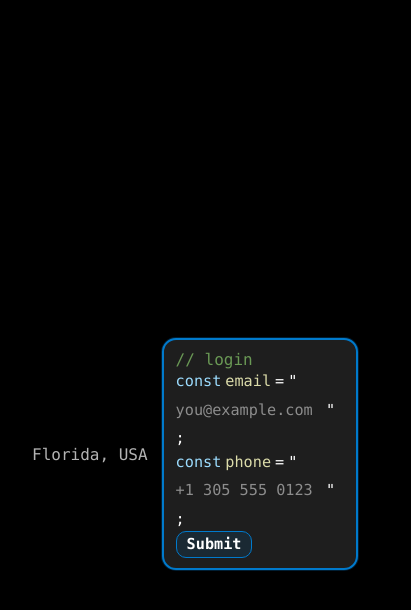
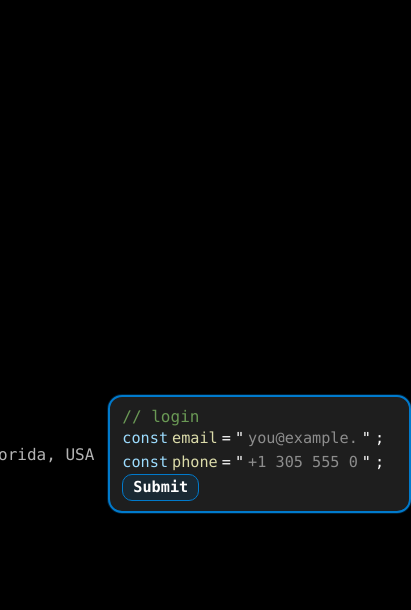
Before and after one commit to gibranparis/lameboy, a Next.js app: page / in a window 390 px wide. Both pictures are taken after a click on the button "Florida, USA". Shown: the top 610 px of the page, 411 px wide, since content can reach past the window. Built offline with nearby package versions, Linux system fonts and the light colour scheme.

Commit message:
fix(ui): unify card padding, disable wrap for login lines, clamp input widths for mobile; add caret to login so it matches banned card

```diff
--- a/src/app/globals.css
+++ b/src/app/globals.css
@@ -57,7 +57,7 @@ html, body{
   flex-wrap: nowrap;
 }
 
-/* Compact VS Code card border */
+/* VS Code card */
 .vscode-card{
   background: var(--panel);
   border: 2px solid var(--accent);
@@ -65,24 +65,26 @@ html, body{
   box-shadow: var(--ring);
 }
 
-/* Hug-content login bubble (no extra space, no fixed width) */
+/* Tight padding for ALL cards (match banned + login) */
+.card-tight{ padding: 10px 12px; }
+
+/* Login bubble: hug content, safe on phones */
 .login-card{
   display: inline-flex;
   flex-direction: column;
-  gap: 4px;                    /* tiny vertical spacing between lines */
-  width: fit-content;          /* <-- wraps to content */
-  max-width: 92vw;             /* safe on phones */
-  padding: 10px 12px;          /* small, like your banned card */
+  gap: 4px;
+  width: fit-content;
+  max-width: 92vw;
 }
 
-/* “Text button” look for Florida, USA */
+/* “Florida, USA” text button */
 .ghost-btn{
   background: transparent; border: 0; margin: 0; padding: 0;
   color: var(--muted); font: inherit; cursor: pointer; white-space: nowrap;
 }
 .ghost-btn:hover{ color:#ffffff; }
 
-/* ===== Code token helpers ===== */
+/* ===== Code tokens ===== */
 .code-comment{ color: var(--comment); }
 .code-string { color: var(--string); }
 .code-keyword{ color: var(--keyword); }
@@ -90,28 +92,31 @@ html, body{
 .code-op     { color: var(--op); }
 .code-punc   { color: var(--punct); }
 
-/* Inline code line layout (wrap allowed to avoid overflow) */
+/* Single-line code rows so bubble stays tight */
 .code-line{
   display: flex;
   align-items: baseline;
   gap: 4px;
   line-height: 1.6;
   font-size: 0.95rem;
-  flex-wrap: wrap;             /* prevents horizontal overflow on phones */
+  flex-wrap: nowrap;            /* <- no wrapping (matches banned card) */
 }
 
-/* “String” input that looks like code */
+/* Inputs styled as code strings */
 .code-input{
   background: transparent;
   border: none;
   outline: none;
-  color: var(--purple);        /* typed value */
+  color: var(--purple);
   caret-color: var(--purple);
   font: inherit;
   padding: 0;
   margin: 0;
   min-width: 6ch;
-  max-width: 20ch;             /* clamp so bubble never stretches */
+  max-width: 18ch;              /* keep line short so it won’t overflow */
+}
+@media (max-width: 420px){
+  .code-input{ max-width: 12ch; }  /* even tighter on small phones */
 }
 .code-input::placeholder{ color:#8d8d8d; }
 
@@ -119,22 +124,22 @@ html, body{
 .commit-btn{
   display: inline-flex;
   align-items: center;
-  padding: 4px 10px;           /* tight chip */
+  padding: 4px 10px;
   border: 1px solid var(--accent);
   border-radius: 10px;
   background: rgba(0,122,204,.12);
   color: var(--text);
   font: inherit;
-  font-weight: 700;            /* keep the Submit font weight you liked */
+  font-weight: 700;
   cursor: pointer;
   line-height: 1.1;
 }
 .commit-btn:hover{
-  background: rgba(247,160,45,.10);           /* orange tint on hover */
+  background: rgba(247,160,45,.10);
   border-color: var(--focus-orange);
 }
 .commit-btn:focus-visible{
-  outline: 1px dashed var(--focus-orange);    /* orange dotted focus */
+  outline: 1px dashed var(--focus-orange);
   outline-offset: 3px;
 }
 .commit-btn:active{
@@ -144,7 +149,7 @@ html, body{
 }
 .commit-btn[disabled]{ opacity:.6; cursor:progress; }
 
-/* Blinking caret for the demo card */
+/* Blinking caret */
 .caret::after{
   content: "▮";
   animation: blink 1.1s steps(2, start) infinite;
--- a/src/components/BannedCard.jsx
+++ b/src/components/BannedCard.jsx
@@ -11,15 +11,14 @@ export default function BannedCard() {
 
   const toggle = () => { setMsg(null); setMode(m => m === "banned" ? "login" : "banned"); };
 
-  // Size strings like code literals, but clamp to avoid overflow
+  // width in ch, clamped so it doesn't overflow
   const clamp = (n, lo, hi) => Math.max(lo, Math.min(n, hi));
-  const emailWidthCh = useMemo(() => clamp((email || 'you@example.com').length + 1, 6, 20), [email]);
-  const phoneWidthCh = useMemo(() => clamp((phone || '+1 305 555 0123').length + 1, 6, 20), [phone]);
+  const emailWidthCh = useMemo(() => clamp((email || 'you@example.com').length + 1, 6, 18), [email]);
+  const phoneWidthCh = useMemo(() => clamp((phone || '+1 305 555 0123').length + 1, 6, 18), [phone]);
 
   async function onSubmit(e){
     e.preventDefault();
     setMsg(null);
-
     const emailOk = /^[^\s@]+@[^\s@]+\.[^\s@]+$/.test(email);
     const phoneOk = !phone || /^\+?[0-9\-().\s]{7,}$/.test(phone);
     if (!emailOk) return setMsg({type:'err', text:'Please enter a valid email.'});
@@ -57,7 +56,7 @@ export default function BannedCard() {
   );
 
   const CodeCard = (
-    <div className="vscode-card p-4 rounded-xl" style={{ maxWidth: 360 }}>
+    <div className="vscode-card card-tight rounded-xl" style={{ maxWidth: 360 }}>
       <div className="text-sm leading-7">
         <div className="code-comment">// LAMEBOY.COM</div>
         <div className="code-comment">// is banned</div>
@@ -74,7 +73,7 @@ export default function BannedCard() {
   );
 
   const LoginCard = (
-    <div className="vscode-card login-card rounded-xl">
+    <div className="vscode-card card-tight login-card rounded-xl">
       <form className="text-sm" onSubmit={onSubmit}>
         <div className="code-comment">// login</div>
 
@@ -96,8 +95,8 @@ export default function BannedCard() {
           <span className="code-punc">"</span><span className="code-punc">;</span>
         </div>
 
-        {/* const phone = "<typed>"; */}
-        <div className="code-line">
+        {/* const phone = "<typed>";  (with blinking caret at end) */}
+        <div className="code-line caret">
           <span className="code-keyword">const</span>
           <span className="code-var">phone</span>
           <span className="code-op">=</span>
@@ -113,7 +112,7 @@ export default function BannedCard() {
           <span className="code-punc">"</span><span className="code-punc">;</span>
         </div>
 
-        {/* bottom-left compact chip */}
+        {/* bottom-left small chip */}
         <div className="code-line">
           <button type="submit" className="commit-btn" disabled={busy}>
             Submit
@@ -134,12 +133,12 @@ export default function BannedCard() {
         {mode === "banned" ? (
           <>
             {CodeCard}
-            {FloridaButton}  {/* to the RIGHT initially */}
+            {FloridaButton}
           </>
         ) : (
           <>
-            {FloridaButton}  {/* shifts to LEFT */}
-            {LoginCard}      {/* tight, content-wrapping bubble */}
+            {FloridaButton}
+            {LoginCard}
           </>
         )}
       </div>
```
